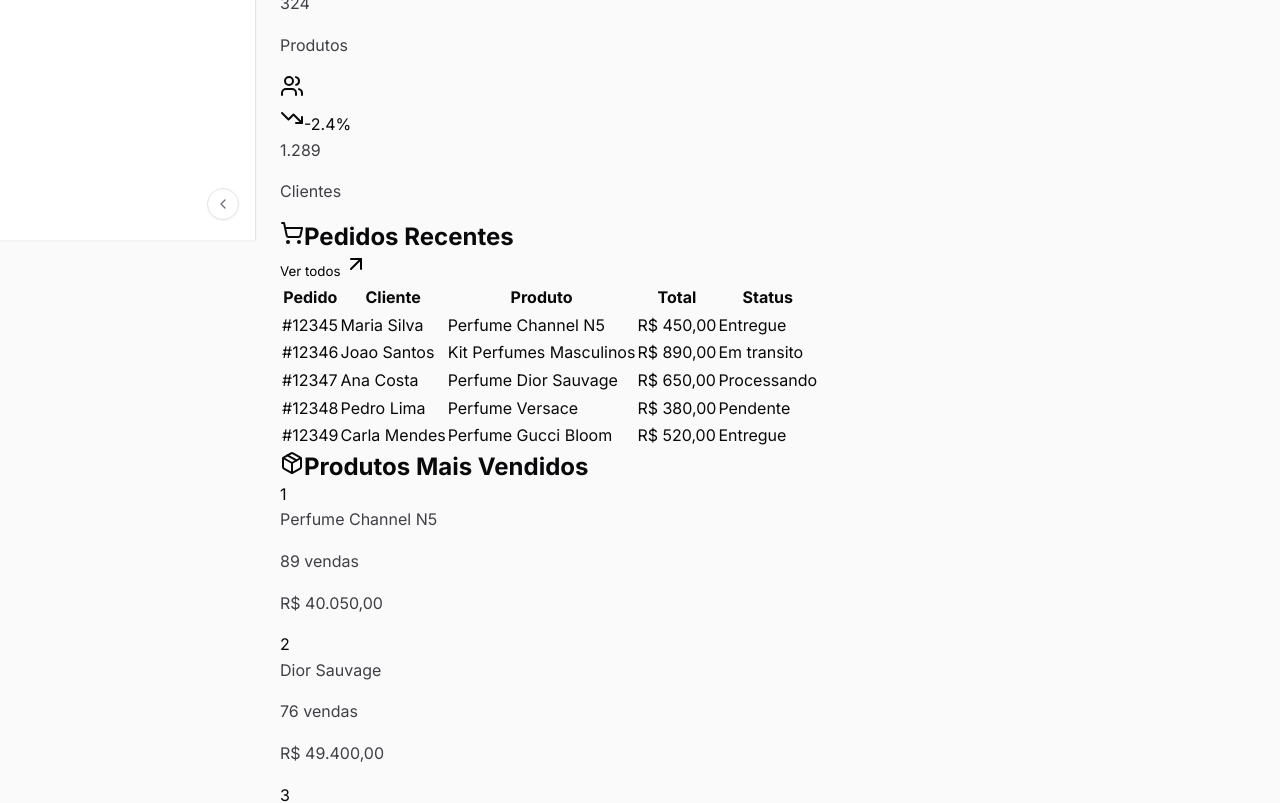
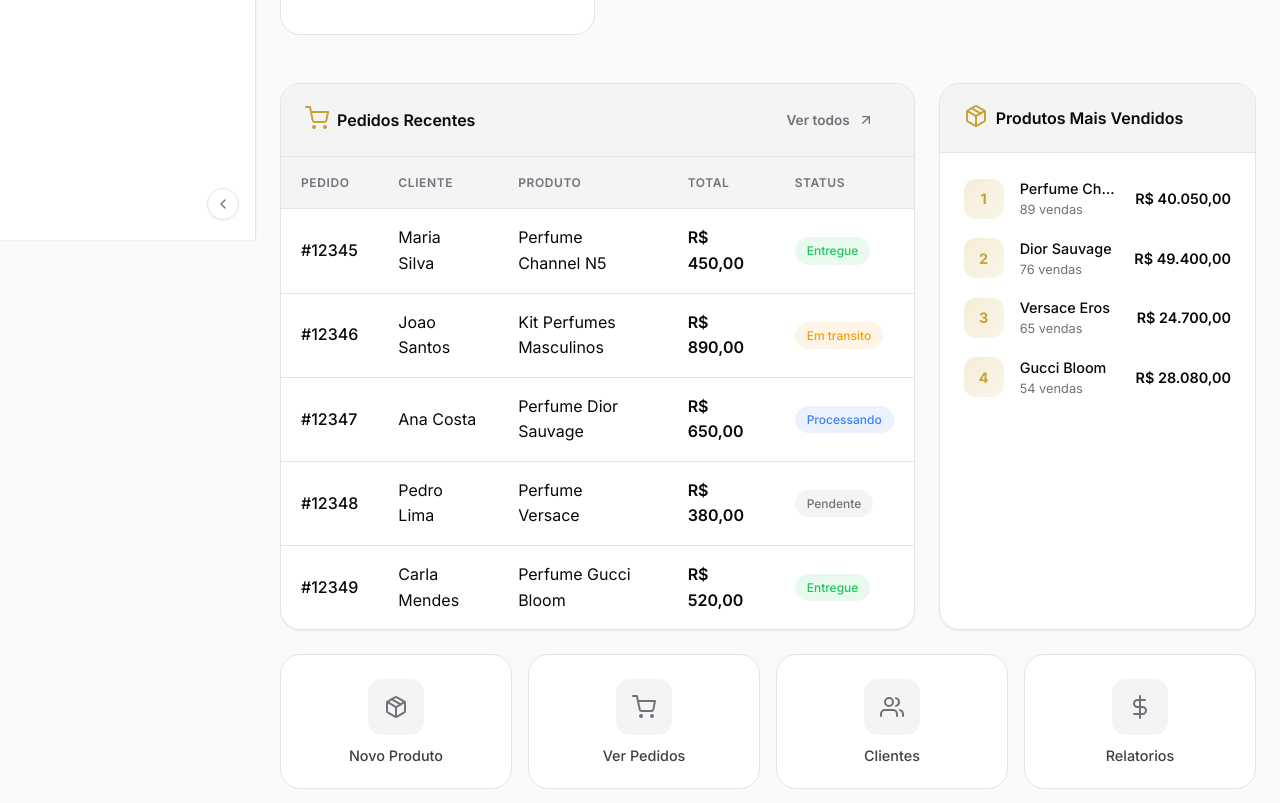
Before and after one commit to gustavonerdt/vitrine11, a Next.js app: page /admin in a window 1280 px wide. Shown: the part 560-1363 px from the top of the page. Built offline with nearby package versions, Linux system fonts and the light colour scheme.

Commit message:
refactor: rewrite admin layout CSS and fix sidebar menu
Create consistent styles without CSS frameworks.

```diff
--- a/app/admin/page.tsx
+++ b/app/admin/page.tsx
@@ -1,12 +1,53 @@
-import {
-  Package,
-  ShoppingCart,
-  Users,
-  DollarSign,
-  TrendingUp,
-  TrendingDown,
-  ArrowUpRight,
-} from "lucide-react"
+// Icones SVG inline
+const Icons = {
+  DollarSign: () => (
+    <svg width="24" height="24" viewBox="0 0 24 24" fill="none" stroke="currentColor" strokeWidth="2" strokeLinecap="round" strokeLinejoin="round">
+      <line x1="12" y1="1" x2="12" y2="23" />
+      <path d="M17 5H9.5a3.5 3.5 0 0 0 0 7h5a3.5 3.5 0 0 1 0 7H6" />
+    </svg>
+  ),
+  ShoppingCart: () => (
+    <svg width="24" height="24" viewBox="0 0 24 24" fill="none" stroke="currentColor" strokeWidth="2" strokeLinecap="round" strokeLinejoin="round">
+      <circle cx="9" cy="21" r="1" />
+      <circle cx="20" cy="21" r="1" />
+      <path d="M1 1h4l2.68 13.39a2 2 0 0 0 2 1.61h9.72a2 2 0 0 0 2-1.61L23 6H6" />
+    </svg>
+  ),
+  Package: () => (
+    <svg width="24" height="24" viewBox="0 0 24 24" fill="none" stroke="currentColor" strokeWidth="2" strokeLinecap="round" strokeLinejoin="round">
+      <line x1="16.5" y1="9.4" x2="7.5" y2="4.21" />
+      <path d="M21 16V8a2 2 0 0 0-1-1.73l-7-4a2 2 0 0 0-2 0l-7 4A2 2 0 0 0 3 8v8a2 2 0 0 0 1 1.73l7 4a2 2 0 0 0 2 0l7-4A2 2 0 0 0 21 16z" />
+      <polyline points="3.27 6.96 12 12.01 20.73 6.96" />
+      <line x1="12" y1="22.08" x2="12" y2="12" />
+    </svg>
+  ),
+  Users: () => (
+    <svg width="24" height="24" viewBox="0 0 24 24" fill="none" stroke="currentColor" strokeWidth="2" strokeLinecap="round" strokeLinejoin="round">
+      <path d="M17 21v-2a4 4 0 0 0-4-4H5a4 4 0 0 0-4 4v2" />
+      <circle cx="9" cy="7" r="4" />
+      <path d="M23 21v-2a4 4 0 0 0-3-3.87" />
+      <path d="M16 3.13a4 4 0 0 1 0 7.75" />
+    </svg>
+  ),
+  TrendingUp: () => (
+    <svg width="16" height="16" viewBox="0 0 24 24" fill="none" stroke="currentColor" strokeWidth="2" strokeLinecap="round" strokeLinejoin="round">
+      <polyline points="23 6 13.5 15.5 8.5 10.5 1 18" />
+      <polyline points="17 6 23 6 23 12" />
+    </svg>
+  ),
+  TrendingDown: () => (
+    <svg width="16" height="16" viewBox="0 0 24 24" fill="none" stroke="currentColor" strokeWidth="2" strokeLinecap="round" strokeLinejoin="round">
+      <polyline points="23 18 13.5 8.5 8.5 13.5 1 6" />
+      <polyline points="17 18 23 18 23 12" />
+    </svg>
+  ),
+  ArrowUpRight: () => (
+    <svg width="16" height="16" viewBox="0 0 24 24" fill="none" stroke="currentColor" strokeWidth="2" strokeLinecap="round" strokeLinejoin="round">
+      <line x1="7" y1="17" x2="17" y2="7" />
+      <polyline points="7 7 17 7 17 17" />
+    </svg>
+  ),
+}
 
 const stats = [
   {
@@ -14,15 +55,15 @@ const stats = [
     value: "R$ 45.890,00",
     change: "+12.5%",
     trend: "up",
-    icon: DollarSign,
-    color: "amber",
+    icon: Icons.DollarSign,
+    color: "gold",
   },
   {
     title: "Pedidos",
     value: "156",
     change: "+8.2%",
     trend: "up",
-    icon: ShoppingCart,
+    icon: Icons.ShoppingCart,
     color: "blue",
   },
   {
@@ -30,16 +71,16 @@ const stats = [
     value: "324",
     change: "+3.1%",
     trend: "up",
-    icon: Package,
-    color: "emerald",
+    icon: Icons.Package,
+    color: "green",
   },
   {
     title: "Clientes",
     value: "1.289",
     change: "-2.4%",
     trend: "down",
-    icon: Users,
-    color: "violet",
+    icon: Icons.Users,
+    color: "purple",
   },
 ]
 
@@ -50,7 +91,7 @@ const recentOrders = [
     product: "Perfume Channel N5",
     total: "R$ 450,00",
     status: "Entregue",
-    statusColor: "emerald",
+    statusColor: "success",
   },
   {
     id: "#12346",
@@ -58,7 +99,7 @@ const recentOrders = [
     product: "Kit Perfumes Masculinos",
     total: "R$ 890,00",
     status: "Em transito",
-    statusColor: "amber",
+    statusColor: "warning",
   },
   {
     id: "#12347",
@@ -66,7 +107,7 @@ const recentOrders = [
     product: "Perfume Dior Sauvage",
     total: "R$ 650,00",
     status: "Processando",
-    statusColor: "blue",
+    statusColor: "info",
   },
   {
     id: "#12348",
@@ -74,7 +115,7 @@ const recentOrders = [
     product: "Perfume Versace",
     total: "R$ 380,00",
     status: "Pendente",
-    statusColor: "zinc",
+    statusColor: "neutral",
   },
   {
     id: "#12349",
@@ -82,7 +123,7 @@ const recentOrders = [
     product: "Perfume Gucci Bloom",
     total: "R$ 520,00",
     status: "Entregue",
-    statusColor: "emerald",
+    statusColor: "success",
   },
 ]
 
@@ -95,15 +136,15 @@ const topProducts = [
 
 export default function AdminDashboard() {
   return (
-    <div className="space-y-6">
+    <div style={{ display: "flex", flexDirection: "column", gap: "24px" }}>
       {/* Page Header */}
-      <div className="flex flex-col sm:flex-row sm:items-center sm:justify-between gap-4">
+      <div className="page-header">
         <div>
-          <h1 className="text-2xl font-bold text-zinc-900 text-balance">Dashboard</h1>
-          <p className="text-zinc-500 text-sm mt-1">Visao geral do seu e-commerce</p>
+          <h1 className="text-balance">Dashboard</h1>
+          <p className="page-subtitle">Visao geral do seu e-commerce</p>
         </div>
-        <div className="flex items-center gap-3">
-          <select className="px-4 py-2.5 bg-white border border-zinc-200 rounded-xl text-sm text-zinc-700 focus:outline-none focus:ring-2 focus:ring-amber-500/20 focus:border-amber-500 cursor-pointer">
+        <div>
+          <select className="form-select" style={{ width: "auto", minWidth: "180px" }}>
             <option>Ultimos 7 dias</option>
             <option>Ultimos 30 dias</option>
             <option>Ultimos 90 dias</option>
@@ -113,40 +154,23 @@ export default function AdminDashboard() {
       </div>
 
       {/* Stats Grid */}
-      <div className="grid grid-cols-1 sm:grid-cols-2 lg:grid-cols-4 gap-4">
+      <div className="stats-grid">
         {stats.map((stat) => {
           const Icon = stat.icon
-          const colorClasses: Record<string, string> = {
-            amber: "bg-amber-100 text-amber-600",
-            blue: "bg-blue-100 text-blue-600",
-            emerald: "bg-emerald-100 text-emerald-600",
-            violet: "bg-violet-100 text-violet-600",
-          }
           return (
-            <div
-              key={stat.title}
-              className="bg-white rounded-2xl border border-zinc-200 p-5 hover:shadow-lg hover:border-zinc-300 transition-all duration-200 card-hover"
-            >
-              <div className="flex items-start justify-between">
-                <div
-                  className={`w-12 h-12 rounded-xl flex items-center justify-center ${colorClasses[stat.color]}`}
-                >
-                  <Icon className="w-6 h-6" />
+            <div key={stat.title} className="stat-card">
+              <div>
+                <div className={`stat-icon ${stat.color}`}>
+                  <Icon />
                 </div>
-                <div
-                  className={`flex items-center gap-1 text-sm font-medium ${stat.trend === "up" ? "text-emerald-600" : "text-red-500"}`}
-                >
-                  {stat.trend === "up" ? (
-                    <TrendingUp className="w-4 h-4" />
-                  ) : (
-                    <TrendingDown className="w-4 h-4" />
-                  )}
-                  {stat.change}
+                <div className="stat-content">
+                  <p className="stat-value">{stat.value}</p>
+                  <p className="stat-label">{stat.title}</p>
                 </div>
               </div>
-              <div className="mt-4">
-                <p className="text-2xl font-bold text-zinc-900">{stat.value}</p>
-                <p className="text-sm text-zinc-500 mt-1">{stat.title}</p>
+              <div className={`stat-change ${stat.trend}`}>
+                {stat.trend === "up" ? <Icons.TrendingUp /> : <Icons.TrendingDown />}
+                {stat.change}
               </div>
             </div>
           )
@@ -154,55 +178,38 @@ export default function AdminDashboard() {
       </div>
 
       {/* Content Grid */}
-      <div className="grid grid-cols-1 lg:grid-cols-3 gap-6">
+      <div style={{ display: "grid", gridTemplateColumns: "2fr 1fr", gap: "24px" }}>
         {/* Recent Orders */}
-        <div className="lg:col-span-2 bg-white rounded-2xl border border-zinc-200 overflow-hidden">
-          <div className="px-5 py-4 border-b border-zinc-100 flex items-center justify-between bg-zinc-50/50">
-            <h2 className="font-semibold text-zinc-900 flex items-center gap-2">
-              <ShoppingCart className="w-5 h-5 text-amber-500" />
+        <div className="card">
+          <div className="card-header">
+            <h2>
+              <span className="card-header-icon"><Icons.ShoppingCart /></span>
               Pedidos Recentes
             </h2>
-            <button className="text-sm text-amber-600 hover:text-amber-700 font-medium flex items-center gap-1 transition-colors">
-              Ver todos <ArrowUpRight className="w-4 h-4" />
+            <button className="btn btn-ghost btn-sm">
+              Ver todos <Icons.ArrowUpRight />
             </button>
           </div>
-          <div className="overflow-x-auto">
-            <table className="w-full">
+          <div className="table-container">
+            <table className="data-table">
               <thead>
-                <tr className="border-b border-zinc-100">
-                  <th className="text-left py-3 px-5 text-xs font-semibold text-zinc-500 uppercase tracking-wider">
-                    Pedido
-                  </th>
-                  <th className="text-left py-3 px-5 text-xs font-semibold text-zinc-500 uppercase tracking-wider">
-                    Cliente
-                  </th>
-                  <th className="text-left py-3 px-5 text-xs font-semibold text-zinc-500 uppercase tracking-wider hidden md:table-cell">
-                    Produto
-                  </th>
-                  <th className="text-left py-3 px-5 text-xs font-semibold text-zinc-500 uppercase tracking-wider">
-                    Total
-                  </th>
-                  <th className="text-left py-3 px-5 text-xs font-semibold text-zinc-500 uppercase tracking-wider">
-                    Status
-                  </th>
+                <tr>
+                  <th>Pedido</th>
+                  <th>Cliente</th>
+                  <th>Produto</th>
+                  <th>Total</th>
+                  <th>Status</th>
                 </tr>
               </thead>
               <tbody>
                 {recentOrders.map((order) => (
-                  <tr key={order.id} className="border-b border-zinc-50 hover:bg-zinc-50/50 transition-colors">
-                    <td className="py-3.5 px-5 text-sm font-medium text-zinc-900">{order.id}</td>
-                    <td className="py-3.5 px-5 text-sm text-zinc-600">{order.customer}</td>
-                    <td className="py-3.5 px-5 text-sm text-zinc-600 hidden md:table-cell">{order.product}</td>
-                    <td className="py-3.5 px-5 text-sm font-semibold text-zinc-900">{order.total}</td>
-                    <td className="py-3.5 px-5">
-                      <span
-                        className={`inline-flex px-2.5 py-1 rounded-full text-xs font-medium
-                          ${order.statusColor === "emerald" ? "bg-emerald-100 text-emerald-700" : ""}
-                          ${order.statusColor === "amber" ? "bg-amber-100 text-amber-700" : ""}
-                          ${order.statusColor === "blue" ? "bg-blue-100 text-blue-700" : ""}
-                          ${order.statusColor === "zinc" ? "bg-zinc-100 text-zinc-600" : ""}
-                        `}
-                      >
+                  <tr key={order.id}>
+                    <td style={{ fontWeight: 500 }}>{order.id}</td>
+                    <td>{order.customer}</td>
+                    <td>{order.product}</td>
+                    <td style={{ fontWeight: 600 }}>{order.total}</td>
+                    <td>
+                      <span className={`badge badge-${order.statusColor}`}>
                         {order.status}
                       </span>
                     </td>
@@ -214,48 +221,65 @@ export default function AdminDashboard() {
         </div>
 
         {/* Top Products */}
-        <div className="bg-white rounded-2xl border border-zinc-200 overflow-hidden">
-          <div className="px-5 py-4 border-b border-zinc-100 flex items-center justify-between bg-zinc-50/50">
-            <h2 className="font-semibold text-zinc-900 flex items-center gap-2">
-              <Package className="w-5 h-5 text-amber-500" />
+        <div className="card">
+          <div className="card-header">
+            <h2>
+              <span className="card-header-icon"><Icons.Package /></span>
               Produtos Mais Vendidos
             </h2>
           </div>
-          <div className="p-5 space-y-4">
+          <div className="card-body">
+            <div style={{ display: "flex", flexDirection: "column", gap: "16px" }}>
               {topProducts.map((product, index) => (
-              <div key={product.name} className="flex items-center gap-4">
-                <div className="w-10 h-10 rounded-xl bg-gradient-to-br from-amber-100 to-amber-200 flex items-center justify-center text-amber-700 font-bold text-sm flex-shrink-0">
+                <div key={product.name} style={{ display: "flex", alignItems: "center", gap: "16px" }}>
+                  <div style={{
+                    width: "40px",
+                    height: "40px",
+                    borderRadius: "12px",
+                    background: "linear-gradient(135deg, rgba(199, 163, 51, 0.2), rgba(199, 163, 51, 0.1))",
+                    display: "flex",
+                    alignItems: "center",
+                    justifyContent: "center",
+                    color: "#C7A333",
+                    fontWeight: 700,
+                    fontSize: "0.9rem",
+                    flexShrink: 0
+                  }}>
                     {index + 1}
                   </div>
-                <div className="flex-1 min-w-0">
-                  <p className="font-medium text-zinc-900 truncate text-sm">{product.name}</p>
-                  <p className="text-xs text-zinc-500">{product.sales} vendas</p>
+                  <div style={{ flex: 1, minWidth: 0 }}>
+                    <p style={{ fontWeight: 500, fontSize: "0.9rem", margin: 0, overflow: "hidden", textOverflow: "ellipsis", whiteSpace: "nowrap", color: "var(--text-primary)" }}>
+                      {product.name}
+                    </p>
+                    <p style={{ fontSize: "0.8rem", color: "var(--text-muted)", margin: 0 }}>
+                      {product.sales} vendas
+                    </p>
                   </div>
-                <div className="text-right flex-shrink-0">
-                  <p className="font-semibold text-zinc-900 text-sm">{product.revenue}</p>
+                  <div style={{ textAlign: "right", flexShrink: 0 }}>
+                    <p style={{ fontWeight: 600, fontSize: "0.9rem", margin: 0, color: "var(--text-primary)" }}>
+                      {product.revenue}
+                    </p>
                   </div>
                 </div>
               ))}
             </div>
           </div>
         </div>
+      </div>
 
       {/* Quick Actions */}
-      <div className="grid grid-cols-2 sm:grid-cols-4 gap-4">
+      <div className="quick-actions-grid">
         {[
-          { icon: Package, label: "Novo Produto", color: "bg-amber-100" },
-          { icon: ShoppingCart, label: "Ver Pedidos", color: "bg-blue-100" },
-          { icon: Users, label: "Clientes", color: "bg-emerald-100" },
-          { icon: DollarSign, label: "Relatorios", color: "bg-violet-100" },
+          { icon: Icons.Package, label: "Novo Produto" },
+          { icon: Icons.ShoppingCart, label: "Ver Pedidos" },
+          { icon: Icons.Users, label: "Clientes" },
+          { icon: Icons.DollarSign, label: "Relatorios" },
         ].map((action) => (
-          <button
-            key={action.label}
-            className="flex flex-col items-center gap-3 p-6 bg-white rounded-2xl border border-zinc-200 hover:border-amber-400 hover:shadow-lg hover:shadow-amber-500/10 transition-all duration-200 group"
-          >
-            <div className={`w-14 h-14 rounded-xl ${action.color} flex items-center justify-center group-hover:bg-amber-500 transition-colors`}>
-              <action.icon className="w-7 h-7 text-zinc-700 group-hover:text-white transition-colors" />
+          <button key={action.label} className="quick-action-btn">
+            <div className="quick-action-icon">
+              <action.icon />
             </div>
-            <span className="font-medium text-zinc-700 group-hover:text-zinc-900 transition-colors text-sm">{action.label}</span>
+            <span className="quick-action-label">{action.label}</span>
           </button>
         ))}
       </div>
```
Lines whose indentation alone changed are shown as unchanged.
